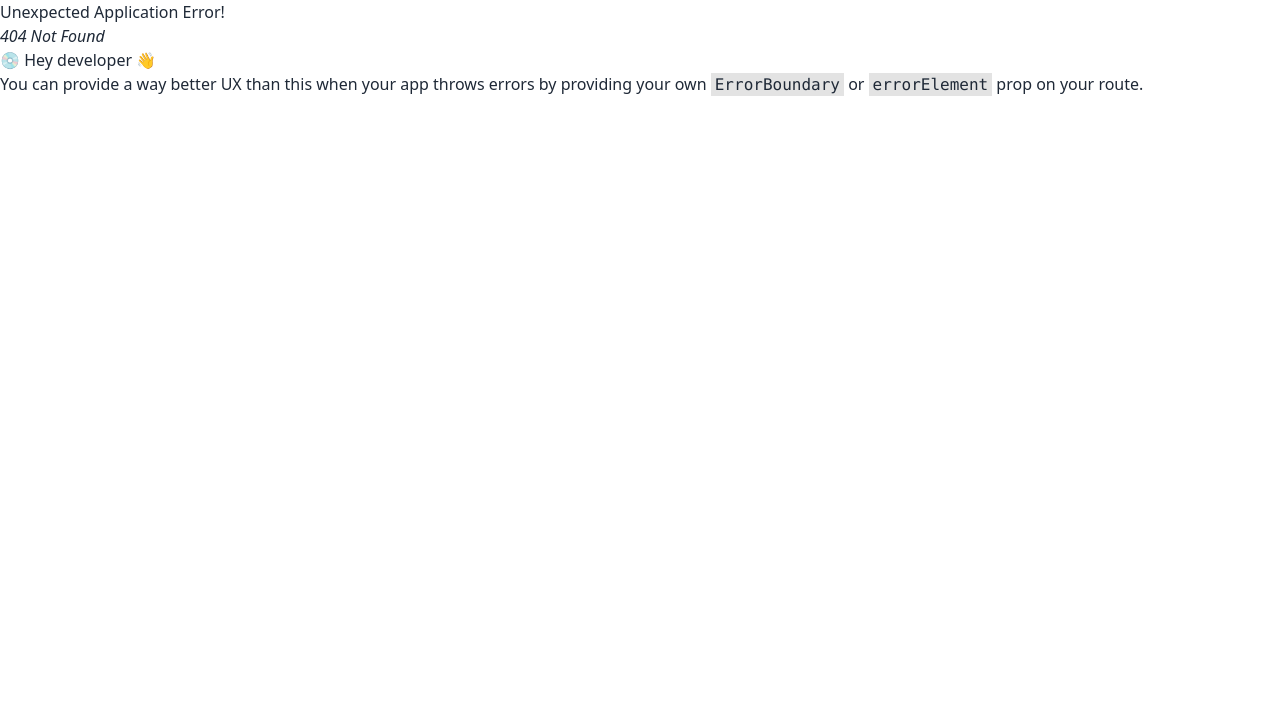
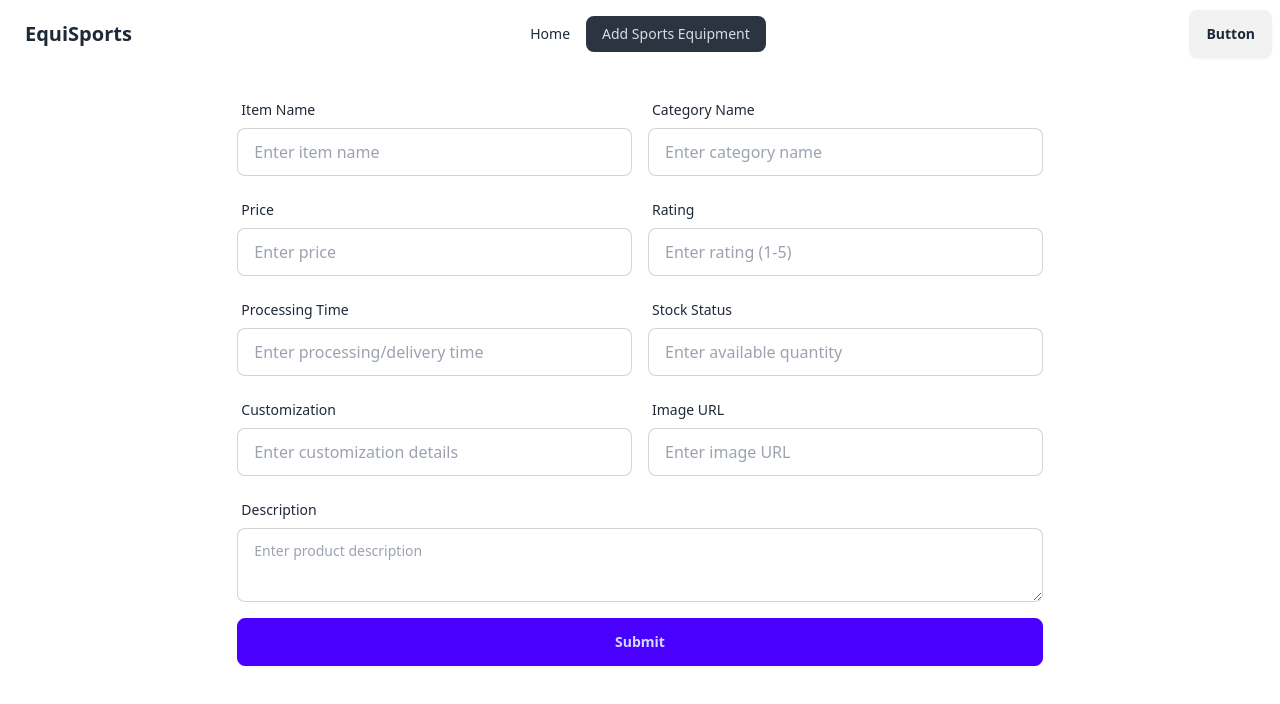
Before and after one commit to AbirhossenCSE/Sports-Store-Client, a React (Vite) app: page /addequipment in a window 1280 px wide. Before the commit this address had no page. Shown: the top 704 px of the page. Built offline with nearby package versions, Linux system fonts and the light colour scheme.

Commit message:
add data get data

```diff
--- /dev/null
+++ b/src/components/AddEquipment.jsx
@@ -0,0 +1,197 @@
+import React from 'react';
+import Navbar from './Navbar';
+
+const AddEquipment = () => {
+
+    const handleAddEqu = e =>{
+        e.preventDefault();
+
+        const name = e.target.name.value;
+        const categoryName = e.target.categoryName.value;
+        const price = e.target.price.value;
+        const rating = e.target.rating.value;
+        const processingTime = e.target.processingTime.value;
+        const stockStatus = e.target.stockStatus.value;
+        const customization = e.target.customization.value;
+        const imageUrl = e.target.imageUrl.value;
+        const description = e.target.description.value;
+
+        const newEqu = {name, categoryName, price, rating, processingTime, stockStatus, customization, imageUrl, description}
+        console.log(newEqu);
+
+        fetch('http://localhost:5000/equipment', {
+            method: 'POST',
+            headers: {
+                'content-type': 'application/json'
+            },
+            body: JSON.stringify(newEqu)
+        })
+            .then(res => res.json())
+            .then(data => {
+                if (data.insertedId) {
+                    console.log('successfully added');
+                    // Swal.fire({
+                    //     title: 'Success!',
+                    //     text: 'Coffee added successfully',
+                    //     icon: 'success',
+                    //     confirmButtonText: 'Ok'
+                    // });
+                    e.target.reset();
+                }
+            })
+
+    }
+
+    return (
+        <div>
+            <nav>
+                <Navbar></Navbar>
+            </nav>
+
+            <div className='w-8/12 mx-auto'>
+                <form onSubmit={handleAddEqu} className="p-6 space-y-4 rounded-lg">
+
+                    {/* Two Fields in One Row: Item Name & Category Name */}
+                    <div className="flex gap-4">
+                        {/* Item Name */}
+                        <div className="form-control w-1/2">
+                            <label className="label">
+                                <span className="label-text">Item Name</span>
+                            </label>
+                            <input
+                                type="text"
+                                name="name"
+                                placeholder="Enter item name"
+                                className="input input-bordered w-full"
+                            />
+                        </div>
+
+                        {/* Category Name */}
+                        <div className="form-control w-1/2">
+                            <label className="label">
+                                <span className="label-text">Category Name</span>
+                            </label>
+                            <input
+                                type="text"
+                                name="categoryName"
+                                placeholder="Enter category name"
+                                className="input input-bordered w-full"
+                            />
+                        </div>
+                    </div>
+
+
+
+                    {/* Price & Rating */}
+                    <div className="flex gap-4">
+                        {/* Price */}
+                        <div className="form-control w-1/2">
+                            <label className="label">
+                                <span className="label-text">Price</span>
+                            </label>
+                            <input
+                                type="text"
+                                name="price"
+                                placeholder="Enter price"
+                                className="input input-bordered w-full"
+                            />
+                        </div>
+
+                        {/* Rating */}
+                        <div className="form-control w-1/2">
+                            <label className="label">
+                                <span className="label-text">Rating</span>
+                            </label>
+                            <input
+                                type="number"
+                                name="rating"
+                                placeholder="Enter rating (1-5)"
+                                className="input input-bordered w-full"
+                                min="1"
+                                max="5"
+                                step="0.1"
+                            />
+                        </div>
+                    </div>
+
+                    {/* Processing Time & Stock Status */}
+                    <div className="flex gap-4">
+                        {/* Processing Time */}
+                        <div className="form-control w-1/2">
+                            <label className="label">
+                                <span className="label-text">Processing Time</span>
+                            </label>
+                            <input
+                                type="text"
+                                name="processingTime"
+                                placeholder="Enter processing/delivery time"
+                                className="input input-bordered w-full"
+                            />
+                        </div>
+
+                        {/* Stock Status */}
+                        <div className="form-control w-1/2">
+                            <label className="label">
+                                <span className="label-text">Stock Status</span>
+                            </label>
+                            <input
+                                type="text"
+                                name="stockStatus"
+                                placeholder="Enter available quantity"
+                                className="input input-bordered w-full"
+                            />
+                        </div>
+                    </div>
+                    <div className='flex gap-4'>
+                        {/* Customization */}
+                        <div className="form-control w-1/2">
+                            <label className="label">
+                                <span className="label-text">Customization</span>
+                            </label>
+                            <input
+                                type="text"
+                                name="customization"
+                                placeholder="Enter customization details"
+                                className="input input-bordered w-full"
+                            />
+                        </div>
+
+                        {/* Image URL */}
+                        <div className="form-control w-1/2">
+                            <label className="label">
+                                <span className="label-text">Image URL</span>
+                            </label>
+                            <input
+                                type="text"
+                                name="imageUrl"
+                                placeholder="Enter image URL"
+                                className="input input-bordered w-full"
+                            />
+                        </div>
+
+                    </div>
+                    {/* Description */}
+                    <div className="form-control">
+                        <label className="label">
+                            <span className="label-text">Description</span>
+                        </label>
+                        <textarea
+                            name="description"
+                            placeholder="Enter product description"
+                            className="textarea textarea-bordered w-full"
+                        ></textarea>
+                    </div>
+
+
+
+                    {/* Submit Button */}
+                    <div className="form-control mt-4">
+                        <button className="btn btn-primary w-full">Submit</button>
+                    </div>
+                </form>
+            </div>
+        </div>
+    );
+};
+
+export default AddEquipment;
--- a/src/components/Navbar.jsx
+++ b/src/components/Navbar.jsx
@@ -1,9 +1,47 @@
 import React from 'react';
+import { NavLink } from 'react-router-dom';
 
 const Navbar = () => {
+
+    const links = <>
+        <li><NavLink to="/">Home</NavLink></li>
+        <li><NavLink to="/addequipment">Add Sports Equipment</NavLink></li>
+    </>
+
     return (
-        <div>
-            <h2>nav</h2>
+        <div className="navbar bg-base-100">
+            <div className="navbar-start">
+                <div className="dropdown">
+                    <div tabIndex={0} role="button" className="btn btn-ghost lg:hidden">
+                        <svg
+                            xmlns="http://www.w3.org/2000/svg"
+                            className="h-5 w-5"
+                            fill="none"
+                            viewBox="0 0 24 24"
+                            stroke="currentColor">
+                            <path
+                                strokeLinecap="round"
+                                strokeLinejoin="round"
+                                strokeWidth="2"
+                                d="M4 6h16M4 12h8m-8 6h16" />
+                        </svg>
+                    </div>
+                    <ul
+                        tabIndex={0}
+                        className="menu menu-sm dropdown-content bg-base-100 rounded-box z-[1] mt-3 w-52 p-2 shadow">
+                        {links}
+                    </ul>
+                </div>
+                <a className="btn btn-ghost text-xl">EquiSports</a>
+            </div>
+            <div className="navbar-center hidden lg:flex">
+                <ul className="menu menu-horizontal px-1">
+                    {links}
+                </ul>
+            </div>
+            <div className="navbar-end">
+                <a className="btn">Button</a>
+            </div>
         </div>
     );
 };
```
Also changed, not shown: src/router/router.jsx (+8 -1 lines).
